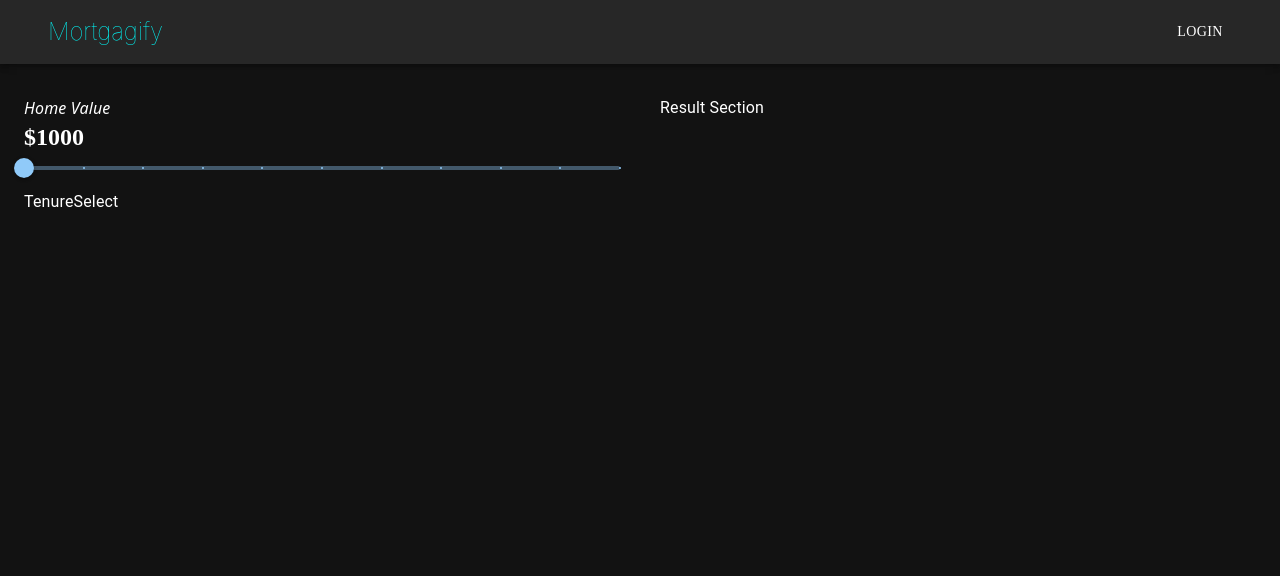
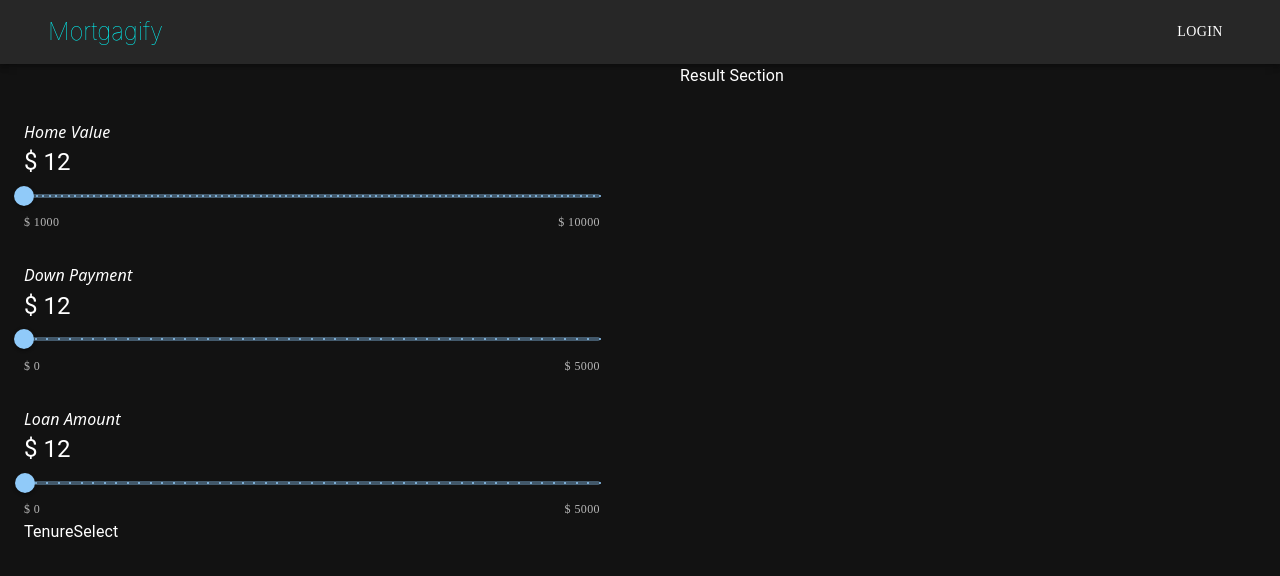
Before and after one commit to Shohaibur/Mortgagify, a React (Create React App) app: page / in a window 1280 px wide. Shown: the top 576 px of the page. Built offline with nearby package versions, Linux system fonts and the light colour scheme.

Commit message:
until usestate hook

```diff
--- a/src/App.js
+++ b/src/App.js
@@ -1,29 +1,24 @@
 import { Container, Grid } from "@mui/material";
 import Navbar from "./components/common/Navbar";
-// import MainContent from "./components/MainContent";
 import Result from "./components/Result";
 import SliderSelect from "./components/SliderSelect";
 import TenureSelect from "./components/TenureSelect";
-//import CustomSlider from "./components/Slider";
-
 
 function App() {
   return (
     <div className="App">
       <Navbar />
-        <Container maxWidth="xl" sx={{marginTop:4}}>
-        <Grid container spacing={5} >
+      <Container maxWidth="xl">
+        <Grid container spacing={10}>
           <Grid item xs={12} md={6}>
-            <SliderSelect/>
-            <TenureSelect/>
+            <SliderSelect />
+            <TenureSelect />
           </Grid>
           <Grid item xs={12} md={6}>
-            <Result/>
+            <Result />
           </Grid>
         </Grid>
-
       </Container>
-
     </div>
   );
 }
--- a/src/components/SliderSelect.js
+++ b/src/components/SliderSelect.js
@@ -1,18 +1,46 @@
 import React from "react";
 import SliderComponent from "./common/SliderComponent";
-import { Typography } from "@mui/material";
+import { Stack } from "@mui/material";
 
-const SliderSelect = () => {
+const SliderSelect = ({ label, unit }) => {
   return (
     <>
-      <Typography variant="h7" fontFamily={"sans"} fontStyle={"oblique"} fontWeight={"normal"} >
-        Home Value
-      </Typography>
-      <Typography variant="h5" fontFamily={"serif"} fontWeight={"bold"}> $1000 </Typography >
-      <SliderComponent min={10} max={60} defaultValue={3} step={5} onChange={(e, value) => console.log(value)} />
+      {/* <Stack spacing={1}>{(label = "Home Value")}</Stack> */}
+      <Stack spacing={3.8} marginTop={7}>
+      <SliderComponent
+        min={1000}
+        max={10000}
+        defaultValue={1000}
+        step={100}
+        onChange={(e, value) => console.log(value)}
+        unit={"$"}
+        label={"Home Value"}
+        amount={12}
+      />
 
+      <SliderComponent
+        min={0}
+        max={5000}
+        defaultValue={0}
+        step={100}
+        onChange={(e, value) => console.log(value)}
+        unit={"$"}
+        label={"Down Payment"}
+        amount={12}
+      />
 
+      <SliderComponent
+        min={0}
+        max={5000}
+        defaultValue={10}
+        step={100}
+        onChange={(e, value) => console.log(value)}
+        unit={"$"}
+        label={"Loan Amount"}
+        amount={12}
+      />
+      </Stack>
     </>
-  )
-}
+  );
+};
 export default SliderSelect;
--- a/src/components/common/SliderComponent.js
+++ b/src/components/common/SliderComponent.js
@@ -1,14 +1,65 @@
 import React from "react";
-import { Slider } from "@mui/material";
+import { Divider, Slider, Stack, Typography } from "@mui/material";
 
-const SliderComponent = ({ defaultValue, min, max, step, onChange, value }) => {
+const SliderComponent = ({
+  defaultValue,
+  min,
+  max,
+  step,
+  onChange,
+  value,
+  label,
+  unit,
+  amount,
+}) => {
   return (
-    <Slider defaultValue={defaultValue} min={min} max={max} step={step}
-      onChange={onChange}
-      value={value}
-      marks aria-label="Default" valueLabelDisplay="auto" />
+    <Stack spacing={.3}>
+      <Typography
+        variant="h7"
+        fontFamily={"sans"}
+        fontStyle={"oblique"}
+        fontWeight={"normal"}
+      >
+        {label}
+      </Typography>
 
-  )
+      <Typography fontStyle={"normal"} variant={"h5"} >
+        {unit} {amount}
+      </Typography>
+
+      <Slider
+        defaultValue={defaultValue}
+        min={min}
+        max={max}
+        step={step}
+        onChange={onChange}
+        value={value}
+        marks
+        aria-label="Default"
+        valueLabelDisplay="auto"
+      />
+
+      <Stack direction={"row"} justifyContent="space-between">
+        <Typography
+          variant="caption"
+          fontFamily={"serif"}
+          fontWeight={"normal"}
+          color={"text.secondary"}
+        >
+          {unit} {min}
+        </Typography>
+        <Typography
+          variant="caption"
+          fontFamily={"serif"}
+          fontWeight={"normal"}
+          color={"text.secondary"}
+        >
+          {unit} {max}
+        </Typography>
+      </Stack>
+    </Stack>
+
+  );
 };
 
 export default SliderComponent;
```
Also changed, not shown: src/components/MainContent.js (deleted, +0 -48 lines), src/index.js (+10 -12 lines). Lines whose indentation alone changed are shown as unchanged.
